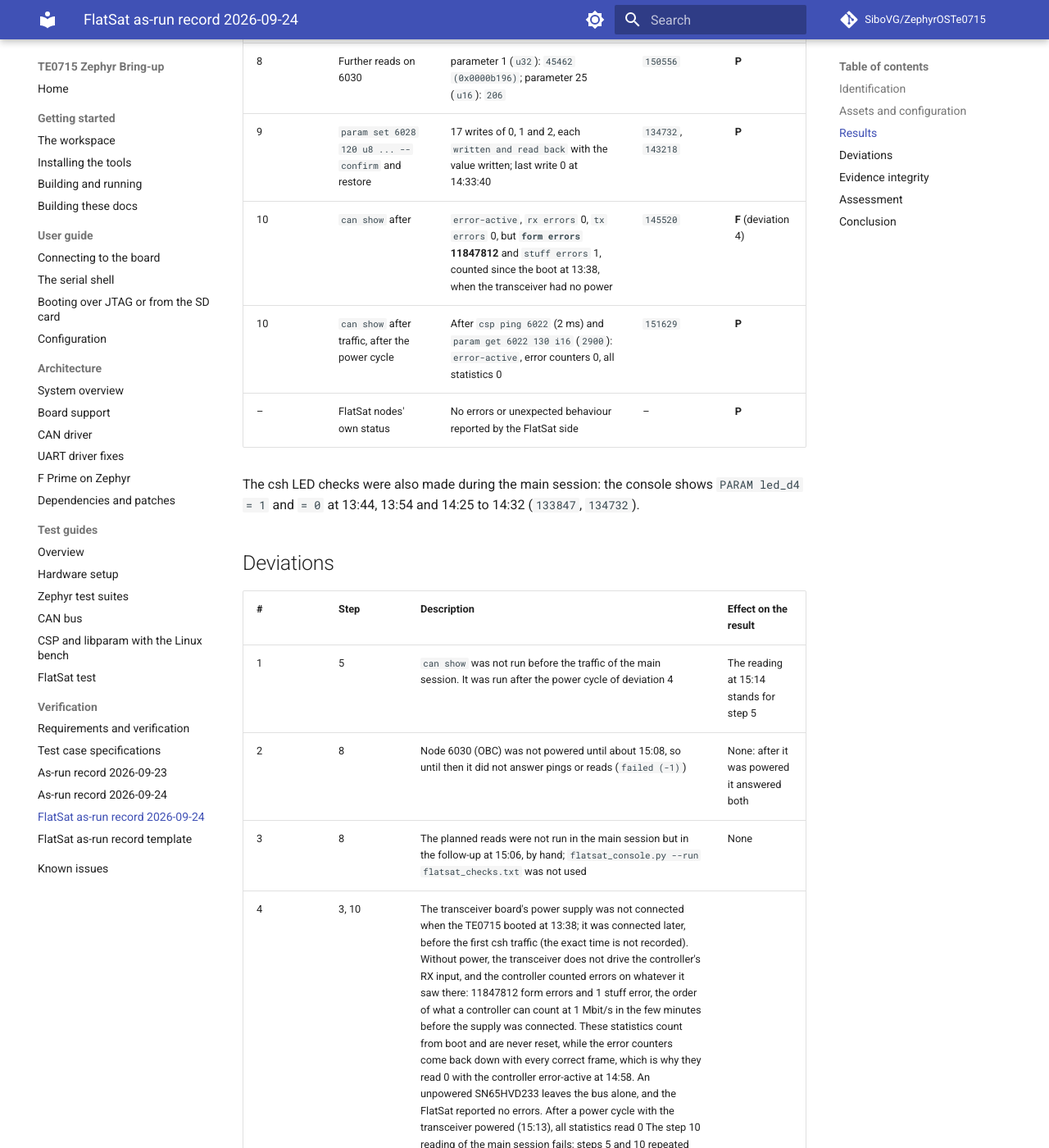
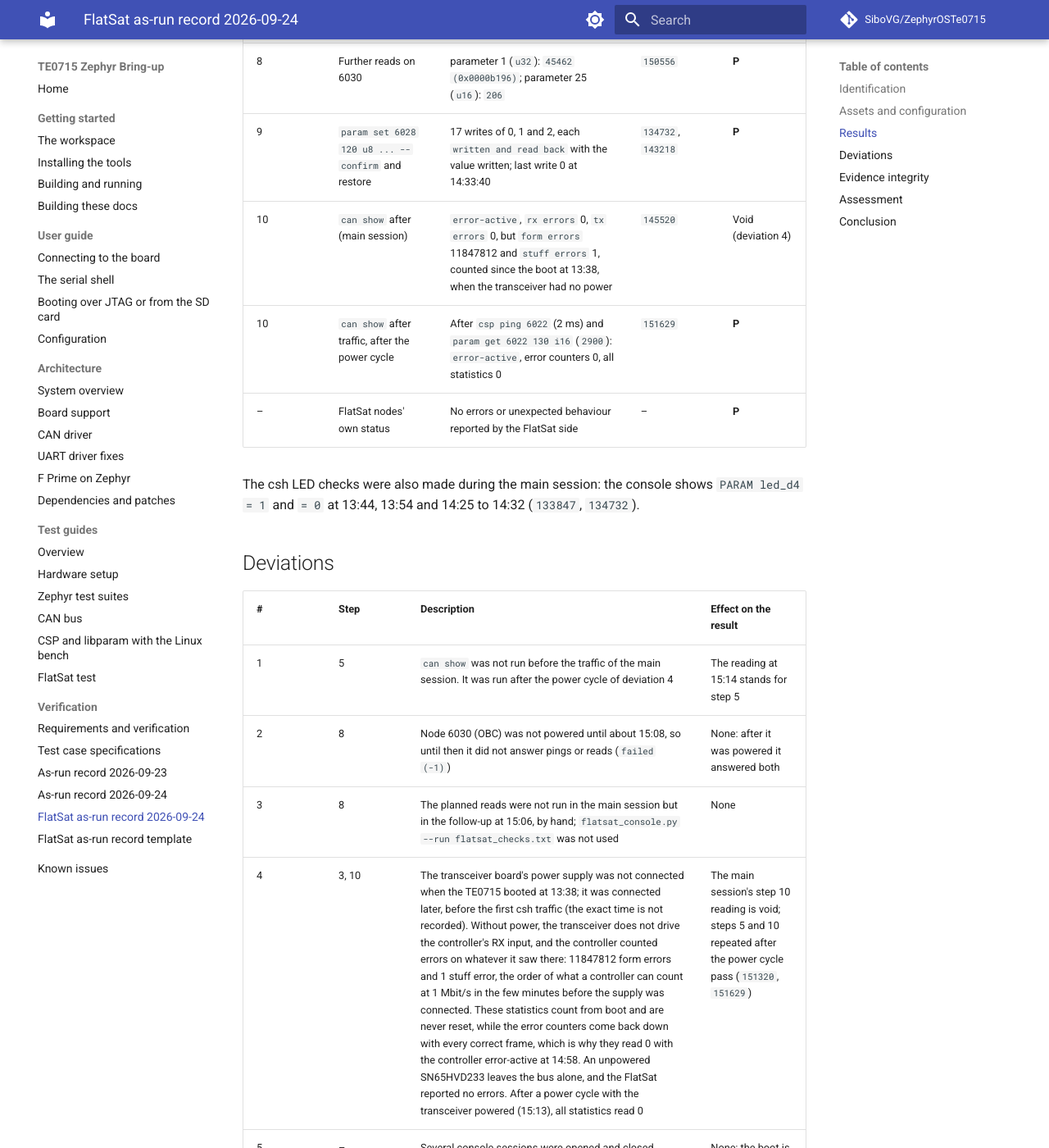
Before and after one commit to SiboVG/ZephyrOSTe0715, an MkDocs documentation site: the page built from docs/verification/as-run-flatsat-2026-09-24.md, in a window 1280 px wide and 1400 px high, scrolled down 2938 px. Shown: the whole window at 82% size. Built offline with MkDocs 1.6.1 and Material for MkDocs 9.7.7, drawn with Linux system fonts in a browser that asks for light colours; comment, search, counter and statistics services are not loaded; some of the changed text lies outside the part shown.

Commit message:
docs: FlatSat record: first step 10 reading void, not failed
The reading with 11847812 form errors was taken while the transceiver
EVM had never been powered since boot; it is marked void (set-up error,
repeated and passed) instead of failed. Also restores the Effect column
of deviation 4, which had merged into its description.

```diff
--- a/docs/verification/as-run-flatsat-2026-09-24.md
+++ b/docs/verification/as-run-flatsat-2026-09-24.md
@@ -36,7 +36,7 @@ UTC+2), as in the logs.
 
 ## Results
 
-Result: **P** pass, **F** fail, **NR** not run.
+Result: **P** pass, **F** fail, **NR** not run, **Void** invalid because of a set-up error and repeated.
 
 | Step | Check | Observed | Log | Result |
 |---|---|---|---|---|
@@ -57,7 +57,7 @@ Result: **P** pass, **F** fail, **NR** not run.
 | 8 | `param get 6030 131 u16 0` (and index 1) | `failed (-1)` while the OBC was off; after it was powered, `value 0` for both indexes | `150556` | **P** (deviation 2) |
 | 8 | Further reads on 6030 | parameter 1 (`u32`): `45462 (0x0000b196)`; parameter 25 (`u16`): `206` | `150556` | **P** |
 | 9 | `param set 6028 120 u8 ... --confirm` and restore | 17 writes of 0, 1 and 2, each `written and read back` with the value written; last write 0 at 14:33:40 | `134732`, `143218` | **P** |
-| 10 | `can show` after | `error-active`, `rx errors` 0, `tx errors` 0, but **`form errors` 11847812** and `stuff errors` 1, counted since the boot at 13:38, when the transceiver had no power | `145520` | **F** (deviation 4) |
+| 10 | `can show` after (main session) | `error-active`, `rx errors` 0, `tx errors` 0, but `form errors` 11847812 and `stuff errors` 1, counted since the boot at 13:38, when the transceiver had no power | `145520` | Void (deviation 4) |
 | 10 | `can show` after traffic, after the power cycle | After `csp ping 6022` (2 ms) and `param get 6022 130 i16` (`2900`): `error-active`, error counters 0, all statistics 0 | `151629` | **P** |
 | – | FlatSat nodes' own status | No errors or unexpected behaviour reported by the FlatSat side | – | **P** |
 
@@ -72,7 +72,7 @@ The csh LED checks were also made during the main session: the console shows
 | 1 | 5 | `can show` was not run before the traffic of the main session. It was run after the power cycle of deviation 4 | The reading at 15:14 stands for step 5 |
 | 2 | 8 | Node 6030 (OBC) was not powered until about 15:08, so until then it did not answer pings or reads (`failed (-1)`) | None: after it was powered it answered both |
 | 3 | 8 | The planned reads were not run in the main session but in the follow-up at 15:06, by hand; `flatsat_console.py --run flatsat_checks.txt` was not used | None |
-| 4 | 3, 10 | The transceiver board's power supply was not connected when the TE0715 booted at 13:38; it was connected later, before the first csh traffic (the exact time is not recorded). Without power, the transceiver does not drive the controller's RX input, and the controller counted errors on whatever it saw there: 11847812 form errors and 1 stuff error, the order of what a controller can count at 1 Mbit/s in the few minutes before the supply was connected. These statistics count from boot and are never reset, while the error counters come back down with every correct frame, which is why they read 0 with the controller error-active at 14:58. An unpowered SN65HVD233 leaves the bus alone, and the FlatSat reported no errors. After a power cycle with the transceiver powered (15:13), all statistics read 0 The step 10 reading of the main session fails; steps 5 and 10 repeated after the power cycle pass (`151320`, `151629`) |
+| 4 | 3, 10 | The transceiver board's power supply was not connected when the TE0715 booted at 13:38; it was connected later, before the first csh traffic (the exact time is not recorded). Without power, the transceiver does not drive the controller's RX input, and the controller counted errors on whatever it saw there: 11847812 form errors and 1 stuff error, the order of what a controller can count at 1 Mbit/s in the few minutes before the supply was connected. These statistics count from boot and are never reset, while the error counters come back down with every correct frame, which is why they read 0 with the controller error-active at 14:58. An unpowered SN65HVD233 leaves the bus alone, and the FlatSat reported no errors. After a power cycle with the transceiver powered (15:13), all statistics read 0 | The main session's step 10 reading is void; steps 5 and 10 repeated after the power cycle pass (`151320`, `151629`) |
 | 5 | – | Several console sessions were opened and closed without output (`133156`, `133328`, `133332`, `133823`, `134705`); `133416` started on a board that had already booted | None; the boot is in `133847` |
 | 6 | – | At 13:47 a second console (`134712`) was opened while `133847` still had the port. Its `csp ping 6030` is answered in `133847` | None |
 | 7 | 9 | `flatsat_checks.txt` gave the type as `u08`, which the TE0715 refuses (`unknown type 'u08'`); the operator used `u8`. Two further commands were refused without effect: one without `--confirm`, one pasted twice on one line | None; `flatsat_checks.txt` corrected afterwards |
```
